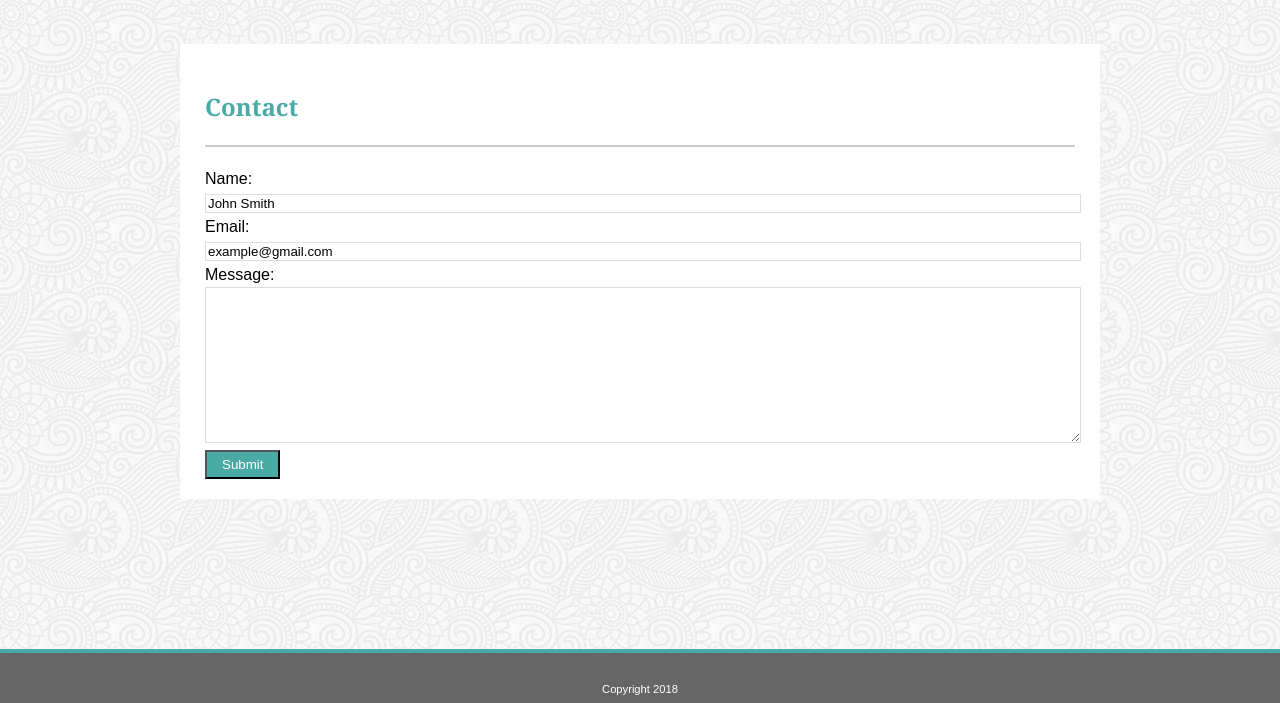
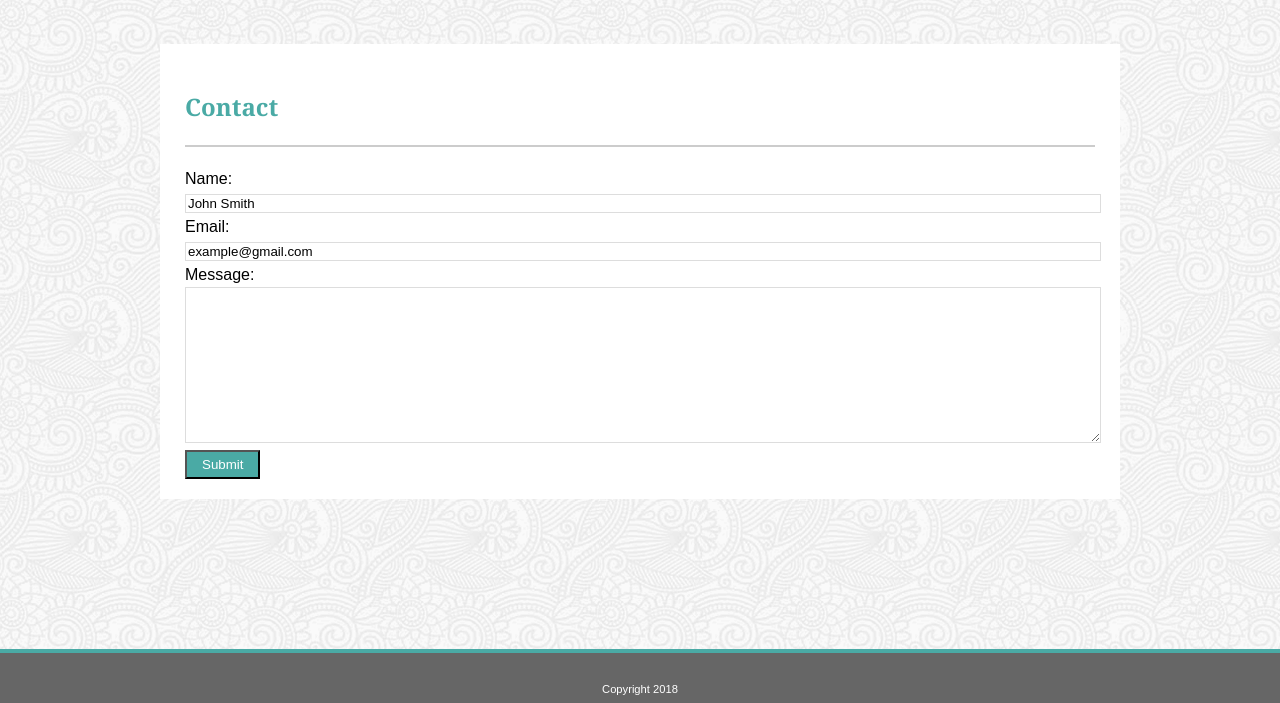
Before and after one commit to mbrennecke/Basic-Portfolio, a plain HTML site: page contact.html in a window 1280 px wide. Shown: the part 97-800 px from the top of the page. Drawn offline with Linux system fonts and the light colour scheme.

Commit message:
width fix

```diff
--- a/assets/css/style.css
+++ b/assets/css/style.css
@@ -171,7 +171,7 @@ input[type=submit] {
 
 .contact-content {
 		clear: both;
-		width: 920px;
+		width: 960px;
 		margin: 25px auto 0px;
 		padding:20px 20px 100px;
 
```
